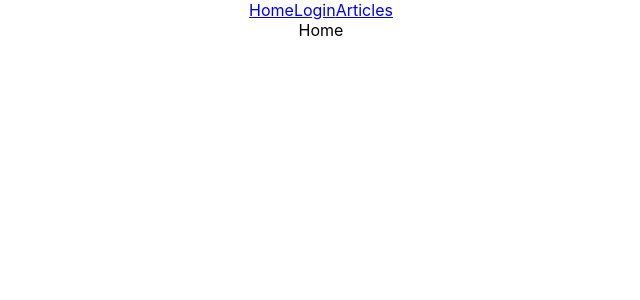
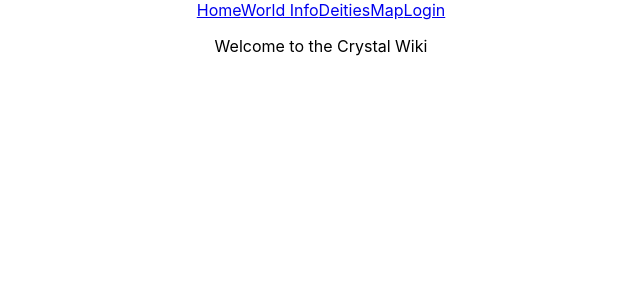
Before and after one commit to aizealawin/Crystal-Wiki-Frontend, a React (Create React App) app: page / in a window 1280 px wide. Shown: the top 300 px of the page, without its empty margins (319-959 px from the left). Built offline with nearby package versions, Linux system fonts and the light colour scheme.

Commit message:
began mapping articles in respective categories

```diff
--- a/src/Components/Articles.jsx
+++ b/src/Components/Articles.jsx
@@ -1,8 +1,40 @@
 import React from 'react'
+import axios from 'axios'
+import Client from '../Services/api'
+import { useState, useEffect } from 'react'
+import {useParams, Link, useHref} from 'react-router-dom'
 
 const Articles = () => {
+
+  const path = useHref()
+  const directories = path.split('/')
+  const lastDirectory = directories[(directories.length -1)]
+  console.log(lastDirectory)
+
+  const [articles, setArticles] = useState([])
+
+  useEffect(() => {
+    const getArticles = async () => {
+      let response = await Client.get('/articles')
+      setArticles(response.data)
+    }
+    getArticles()
+  }, [])
+
+
   return (
-    <div>Articles</div>
+    <div>
+      {
+        articles.map((response) => {
+          if (response.type === "map"){
+          return (
+            <div key={response.id}>
+              <p>{response.content}</p>
+            </div>
+          )}
+        })
+      }
+    </div>
   )
 }
 
--- a/src/Components/Nav.jsx
+++ b/src/Components/Nav.jsx
@@ -5,8 +5,10 @@ const Nav = () => {
   return (
     <nav>
       <Link to='/'>Home</Link>
+      <Link to='/articles/'>World Info</Link>
+      <Link to='/articles'>Deities</Link>
+      <Link to='/articles'>Map</Link>
       <Link to='/login'>Login</Link>
-      <Link to='/articles'>Articles</Link>
     </nav>
   )
 }
--- a/src/Pages/Home.js
+++ b/src/Pages/Home.js
@@ -2,7 +2,9 @@ import React from 'react'
 
 const Home = () => {
   return (
-    <div>Home</div>
+    <div className="home">
+      <p>Welcome to the Crystal Wiki</p>
+    </div>
   )
 }
 
--- /dev/null
+++ b/src/Services/api.js
@@ -0,0 +1,7 @@
+import Axios from 'axios'
+
+export const BASE_URL = 'https://tasty-day-production.up.railway.app/api'
+
+const Client = Axios.create({ baseURL: BASE_URL })
+
+export default Client
```
Also changed, not shown: src/Components/DeityArticles.jsx (added, +9 -0 lines), src/Components/MapArticles.jsx (added, +9 -0 lines), src/Components/WorldArticles.jsx (added, +9 -0 lines).
